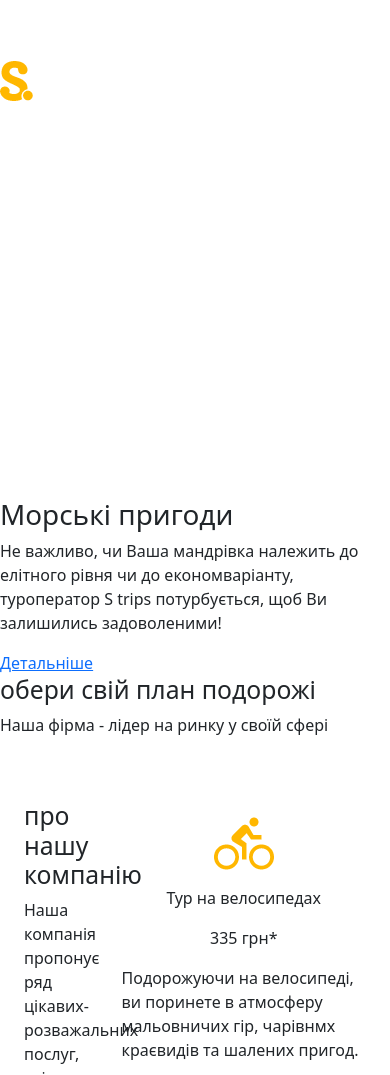
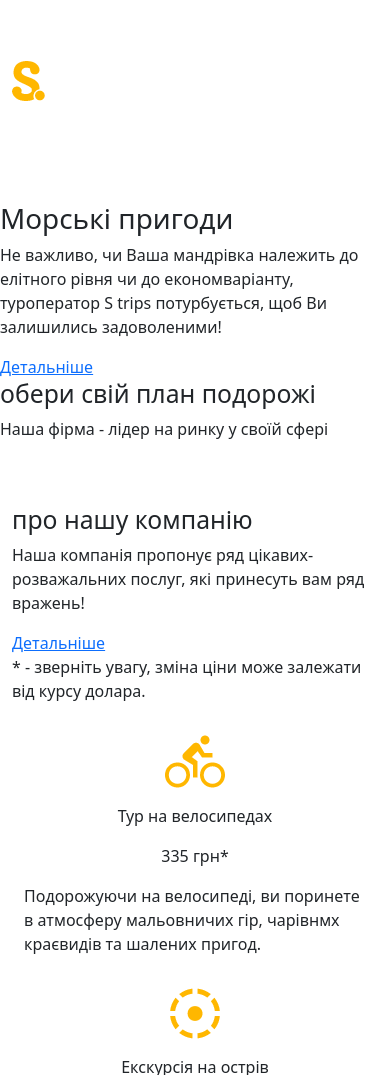
Before and after one commit to PashaMati/sea-trips, a website: page src/pug/index.pug in a window 390 px wide. Shown: the top 1075 px of the page. Drawn offline with nearby package versions, Linux system fonts and the light colour scheme; files that its build step writes are made by us from their sources; files whose address does not match are found by name.

Commit message:
sea adventures+

```diff
--- a/src/pug/components/mixin.pug
+++ b/src/pug/components/mixin.pug
@@ -33,17 +33,15 @@ mixin specialfig (elements)
 mixin additional (infos)
     figure.m-0
         figcaption
-            .card
-                img.card-img(src=infos.srcfond + ".png", alt=infos.altfond)
-                .card-img-overlay.text-left.last_cards.d-flex.flex-column.justify-content-between.align-start
-                    .d-flex.justify-content-start
-                        picture
-                            source(src=infos.src + ".webp", type="image/webp")
-                            img(src=infos.src + ".png", alt=infos.alt)
-                        p.plan_p #{infos.sign}
-                            b.file_size.text-left #{infos.size}
-                    p.file_description #{infos.description}
-                    a.download.m-0(href=infos.href) скачати
+            .text-left.last_cards.d-flex.flex-column.justify-content-between.align-start
+                .d-flex.justify-content-start
+                    picture
+                        source(src=infos.src + ".svg", type="image/svg")
+                        img(src=infos.src + ".svg", alt=infos.alt)
+                    p.plan_p #{infos.sign}
+                        b.file_size.text-left #{infos.size}
+                p.file_description #{infos.description}
+                a.download.m-0(href=infos.href) скачати
 
 -
     let typeTrip = {
--- a/src/pug/index.pug
+++ b/src/pug/index.pug
@@ -13,29 +13,28 @@ html(lang="en")
         .adventures
             .wrapper
                 header
-                    .nav.navbar.navbar-expand-lg.bcg-nav.container.pb-5.navbar-dark
-                        .container.d-flex.w-100.justify-content-between.gap-3.py-5.g-0
+                    nav.navbar.navbar-expand-lg.bcg-nav.container.pb-5.navbar-dark
+                        .container.d-flex.justify-content-between.gap-3.py-5
                             a.navbar-brand.logo(href='#')
-                                picture
-                                    img.island_image(src="img/trips.png", alt="")
+                                img(src="img/trips.png", alt="")
                             button.navbar-toggler(type='button', data-bs-toggle='collapse', data-bs-target='#navbarSupportedContent', aria-controls='navbarSupportedContent', aria-expanded='false', aria-label='Toggle navigation')
                                 span.navbar-toggler-icon
-                            .collapse.navbar-collapse#navbarSupportedContent.d-flex.justify-content-end.align-center
-                                ul.navbar-nav.flex-shrink-1.menu.column-gap-3
-                                    li.nav-item
+                            .collapse.justify-content-end.navbar-collapse#navbarSupportedContent
+                                ul.navbar-nav.mb-2.mb-lg-0.flex-shrink-1.pt-3.menu-main-nav
+                                    li.nav-item.ps-3
                                         a.nav-link.color(aria-current='page', href='#') головна
-                                    li.nav-item
+                                    li.nav-item.ps-3
                                         a.nav-link.color(href='#company') послуги
-                                    li.nav-item
+                                    li.nav-item.ps-3
                                         a.nav-link.color.nowrap-nav(href='#company') про компанію
-                                    li.nav-item
+                                    li.nav-item.ps-3
                                         a.nav-link.color(href='#special') акції
-                                    li.nav-item
+                                    li.nav-item.ps-3
                                         a.nav-link.color(href='#') партнери
-                                    li.nav-item
+                                    li.nav-item.ps-3
                                         a.nav-link.color(href='#recencion') відгуки
-                                    li.nav-item
-                                        a.nav-link.color.px-0(href='#contacts') контакти
+                                    li.nav-item.ps-3
+                                        a.nav-link.color(href='#contacts') контакти
                     .enter
                         .block_sea.mx-auto
                             h1.title Морські пригоди
@@ -45,23 +44,24 @@ html(lang="en")
                         p.leader Наша фірма - лідер на ринку у своїй сфері
                         a.button(href="#tours")
         main.tours#tours
-            section.container.row.g-5.mx-auto.px-0.py-5
-                .col-3.about
-                    h2 про нашу компанію
-                    p Наша компанія пропонує ряд цікавих-розважальних послуг, які принесуть вам ряд вражень!
-                    a.details(href="#") Детальніше
-                    p * - зверніть увагу, зміна ціни може залежати від курсу долара.
-                .col
-                    .row.gx-5.d-flex.align-center.justify-content-between.cards
-                        .col.orders
-                            +figure (typeTrip.bike)
-                        .col.orders
-                            +figure (typeTrip.circle)
-                        .col.orders
-                            +figure (typeTrip.mess)
-                    .text-center
-                        a.other(href="#") дивитись усі плани
-                            span.arrow
+            section.container.g-5.px-0.py-5
+                .row.mx-auto
+                    .col-md-3.about
+                        h2 про нашу компанію
+                        p Наша компанія пропонує ряд цікавих-розважальних послуг, які принесуть вам ряд вражень!
+                        a.details(href="#") Детальніше
+                        p * - зверніть увагу, зміна ціни може залежати від курсу долара.
+                    .col
+                        .row.w-100.d-flex.align-center.mx-auto.cards
+                            .col-md-3.orders.col-12
+                                +figure (typeTrip.bike)
+                            .col-md-3.orders.col-12
+                                +figure (typeTrip.circle)
+                            .col-md-3.orders.col-12
+                                +figure (typeTrip.mess)
+                        .text-center
+                            a.other(href="#") дивитись усі плани
+                                span.arrow
             hr.container.borders
             section.container.island
                 .row.container-fluid.pe-0
--- a/src/sass/styles.sass
+++ b/src/sass/styles.sass
@@ -1,4 +1,4 @@
-@import mixin
+@import components/mixin
 
 html,
 body
@@ -11,9 +11,10 @@ p
     margin: 0
 
 .adventures
-    background-image: url(../img/rectangle.jpg)
-    background-size: cover
-    background-position: center
+    background: url(../img/rectangle.jpg) no-repeat center/cover
+
+header
+    padding: 0 15px
 
 .enter
     text-align: center
@@ -25,40 +26,42 @@ p
 .block_sea
     position: relative
     max-width: 683px
-
-    &:before
-        content: ""
-        position: absolute
-        width: 55%
-        height: 15%
-        border: 4px solid #fff
-        opacity: 0.2
-        border-bottom: none
-        top: -15%
-        left: 50%
-        transform: translateX(-50%)
-
-    &:after
-        content: ""
-        position: absolute
-        width: 55%
-        height: 40%
-        border: 4px solid #fff
-        opacity: 0.2
-        border-top: none
-        bottom: -10%
-        left: 50%
-        transform: translateX(-50%)
+    +media(509)
+        &:before
+            content: ""
+            position: absolute
+            width: 55%
+            height: 15%
+            border: 4px solid #fff
+            opacity: 0.2
+            border-bottom: none
+            top: -15%
+            left: 50%
+            transform: translateX(-50%)
+        &:after
+            content: ""
+            position: absolute
+            width: 55%
+            height: 40%
+            border: 4px solid #fff
+            opacity: 0.2
+            border-top: none
+            bottom: -10%
+            left: 50%
+            transform: translateX(-50%)
 
 .title
-    font-size: 72px
+    font-size: 50px
     letter-spacing: 1px
-    line-height: 110px
+    line-height: 1.5em
     text-transform: uppercase
     color: #fff
     font-weight: 400
     text-align: center
     margin: 0
+
+    +media(768)
+        font-size: 72px
 
 .target
     max-width: 557px
@@ -82,7 +85,7 @@ p
     letter-spacing: 1px
     line-height: 44px
     text-transform: uppercase
-    color: #333333
+    color: #333
     font-weight: 400
     margin: 180px auto 0
 
@@ -132,11 +135,10 @@ p
     ul
         margin: 0
 
-.menu
+.menu-main-nav
     li
-        display: inline-block
-
         a
+            display: inline-block
             font-size: 14px
             letter-spacing: 1px
             text-transform: uppercase
@@ -153,8 +155,11 @@ p
     +logo
 
 .about
-    max-width: 304px
     padding-left: 0
+    text-align: center
+    +media(768)
+        max-width: 304px
+        text-align: start
 
     h2
         &:first-child
@@ -181,15 +186,21 @@ p
             font-weight: 400
 
 .cards
+    row-gap: 20px
+    flex-wrap: wrap
     column-gap: 30px
     padding-bottom: 37px
+    justify-content: center
+    +media(1200)
+        justify-content: space-between
 
 .orders
     position: relative
-    box-sizing: content-box
-    width: 100%
-    max-width: 272px
+    box-sizing: border-box
+    width: 250px
     padding: 30px 20px
+    +media(1400)
+        width: 272px
 
     &:hover
         background-color: #fff
@@ -285,6 +296,9 @@ p
     color: #333
     font-weight: 400
     margin-bottom: 26px
+    text-align: center
+    +media(473)
+        text-align: left
 
 .phyket
     max-width: 458px
@@ -296,7 +310,13 @@ p
     margin-bottom: 30px
 
 .buttons
+    flex-wrap: wrap
+    justify-content: center
     column-gap: 10px
+    row-gap: 20px
+    +media (385)
+        flex-wrap: nowrap
+        justify-content: start
 
 .order_tour
     +button("yellow")
@@ -481,6 +501,7 @@ p
     row-gap: 19px
 
 .add_info
+    row-gap: 20px
     padding: 75px 0 0
 
 .consultant
@@ -576,6 +597,12 @@ p
     border-radius: 16px
     padding: 5px 13px 5px 31px
 
+.work_plan
+    background: url(../img/workplan.png) no-repeat center/cover
+
+.food_plan
+    background: url(../img/foodinfo.png) no-repeat center/cover
+
 .footer
     img
         width: 100%
```
Also changed, not shown: src/sass/components/mixin.sass (renamed from src/sass/mixin.sass, +6 -2 lines), docs/css/styles.css, docs/img/cloud.svg (added), docs/img/file.svg (added), docs/index.html, src/img/cloud.svg (added), src/img/file.svg (added).
